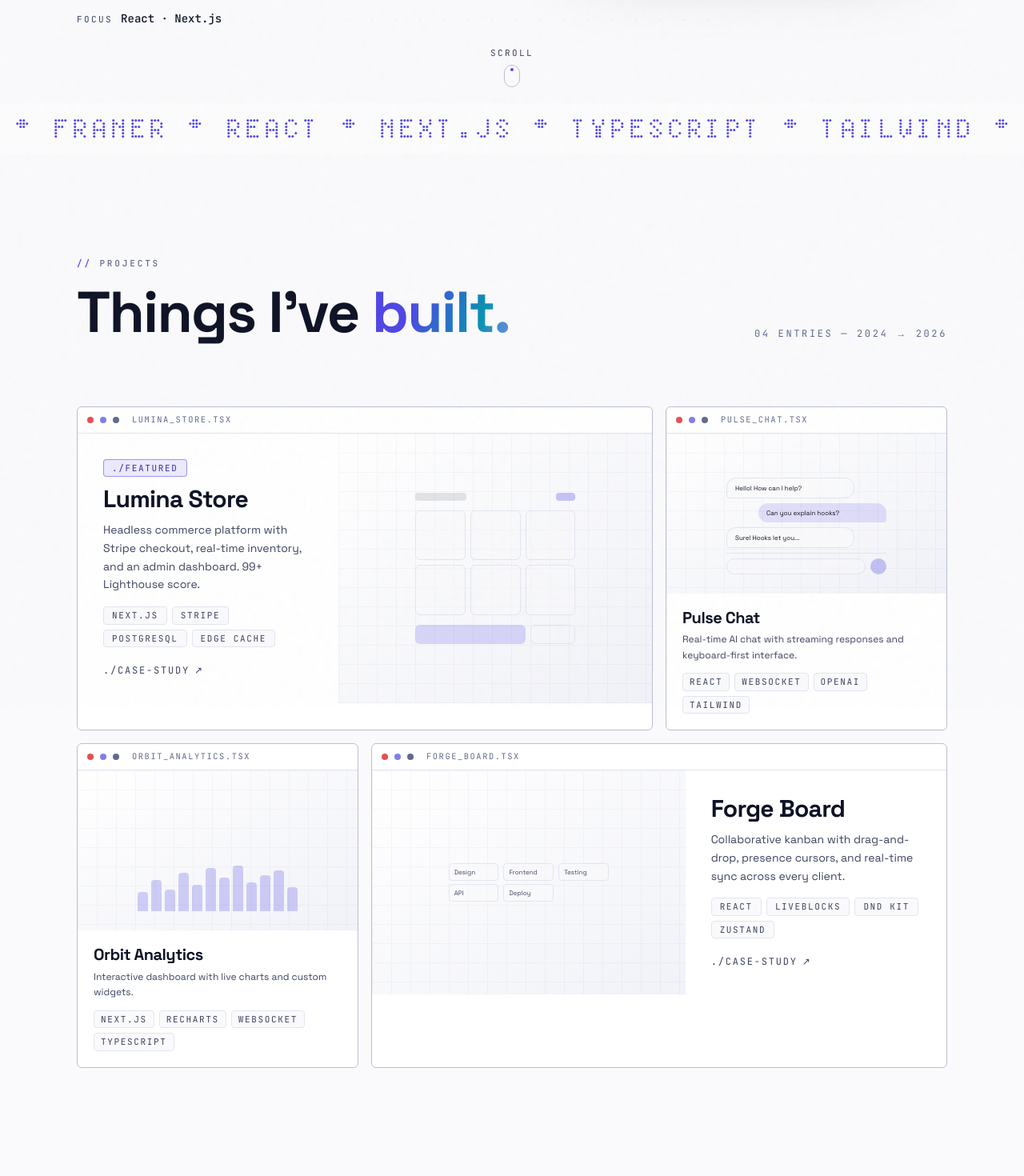
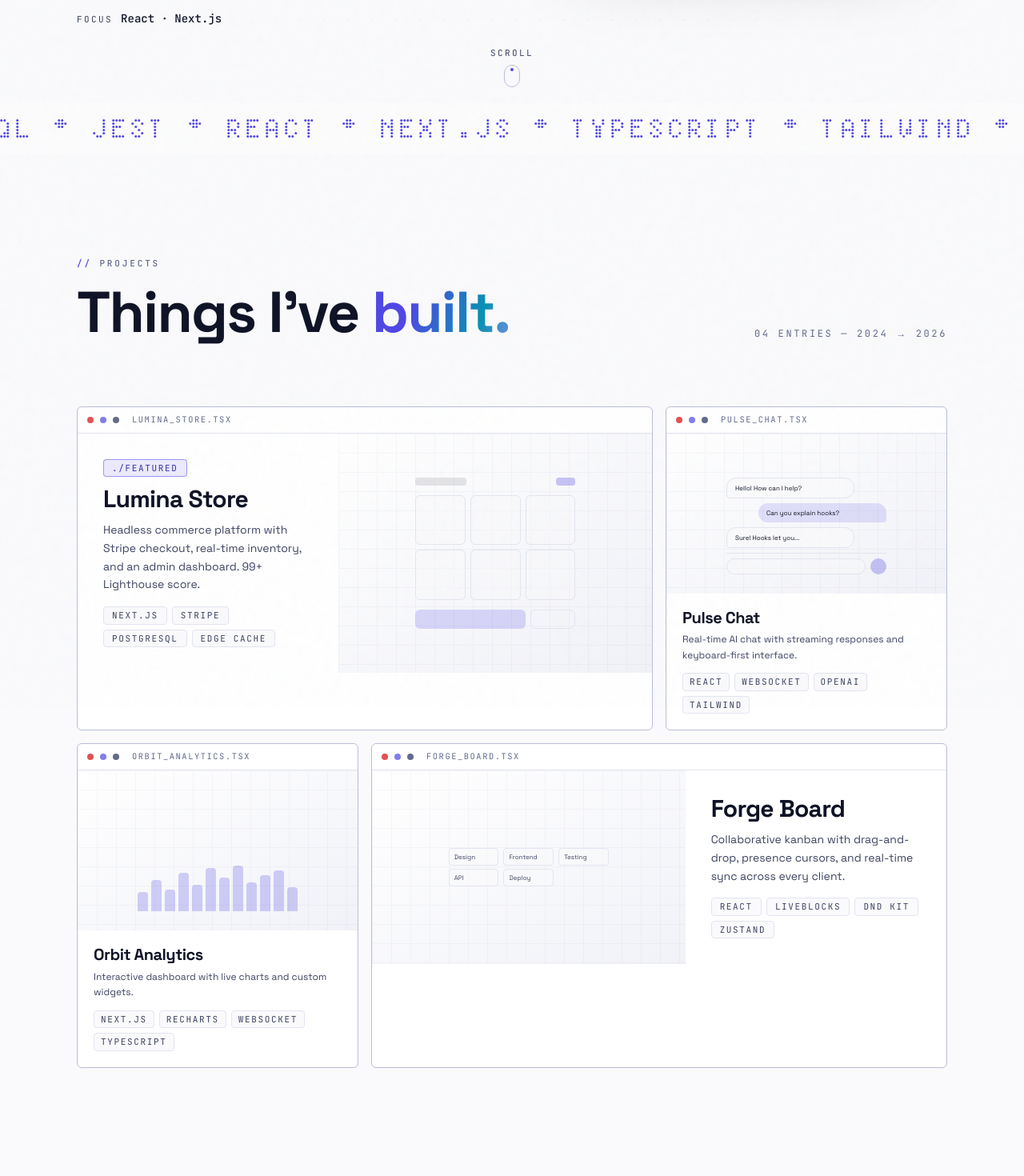
Before and after one commit to Taha-Mahmoud789/taha.dev, a Next.js app: page / in a window 1280 px wide. Shown: the part 740-2210 px from the top of the page at 80% size. Built offline with nearby package versions, Linux system fonts and the light colour scheme.

Commit message:
fix(content): update stale opening date, drop dead project links, fix ticker tools

```diff
--- a/src/components/site/Contact.tsx
+++ b/src/components/site/Contact.tsx
@@ -194,7 +194,7 @@ export function Contact(): JSX.Element {
               <div className="mt-4 space-y-4">
                 {[
                   { k: "Status", v: "Open for new projects" },
-                  { k: "Next opening", v: "September 2026" },
+                  { k: "Next opening", v: "October 2026" },
                   { k: "Timezone", v: "GMT+2 · Cairo" },
                 ].map((row) => (
                   <div key={row.k} className="flex items-baseline justify-between border-b border-border pb-3">
--- a/src/components/site/Footer.tsx
+++ b/src/components/site/Footer.tsx
@@ -113,7 +113,7 @@ export function Footer(): JSX.Element {
                 <span className="text-sm font-medium text-fg">Open for new projects</span>
               </span>
               <p className="mt-1 pl-[18px] text-xs text-fg-dim">
-                Next opening · September 2026
+                Next opening · October 2026
               </p>
             </div>
           </div>
--- a/src/components/site/LEDTickerSection.tsx
+++ b/src/components/site/LEDTickerSection.tsx
@@ -22,8 +22,8 @@ export function LEDTickerSection(): JSX.Element {
           "DOCKER",
           "GIT",
           "FIGMA",
-          "THREE.JS",
-          "FRAMER",
+          "GRAPHQL",
+          "JEST",
         ]}
         separator="◆"
         speed={38}
--- a/src/components/site/Projects.tsx
+++ b/src/components/site/Projects.tsx
@@ -1,14 +1,6 @@
 "use client";
 
 import type { JSX } from "react";
-
-type Project = {
-  name: string;
-  description: string;
-  tags: string[];
-  link: string;
-  visual: "store" | "chat" | "analytics" | "kanban";
-};
 
 function StoreVisual() {
   return (
@@ -144,9 +136,6 @@ export function Projects(): JSX.Element {
                   </li>
                 ))}
               </ul>
-              <a href="#" className="mt-5 inline-flex items-center gap-1.5 font-mono text-tiny uppercase tracking-[0.15em] text-fg-muted transition-colors hover:text-accent-strong dark:hover:text-accent">
-                ./case-study <span className="transition-transform duration-300 group-hover:translate-x-0.5 group-hover:-translate-y-0.5">↗</span>
-              </a>
             </div>
             <div className="relative min-h-[200px] overflow-hidden bg-gradient-to-br from-bg-card to-bg-elevated sm:min-h-0">
               <div aria-hidden="true" className="absolute inset-0 opacity-[0.04] dark:opacity-[0.07]" style={{ backgroundImage: "linear-gradient(var(--fg-muted) 1px, transparent 1px), linear-gradient(90deg, var(--fg-muted) 1px, transparent 1px)", backgroundSize: "24px 24px" }} />
@@ -240,9 +229,6 @@ export function Projects(): JSX.Element {
                   </li>
                 ))}
               </ul>
-              <a href="#" className="mt-5 inline-flex items-center gap-1.5 font-mono text-tiny uppercase tracking-[0.15em] text-fg-muted transition-colors hover:text-accent-strong dark:hover:text-accent">
-                ./case-study <span className="transition-transform duration-300 group-hover:translate-x-0.5 group-hover:-translate-y-0.5">↗</span>
-              </a>
             </div>
           </div>
         </article>
```
